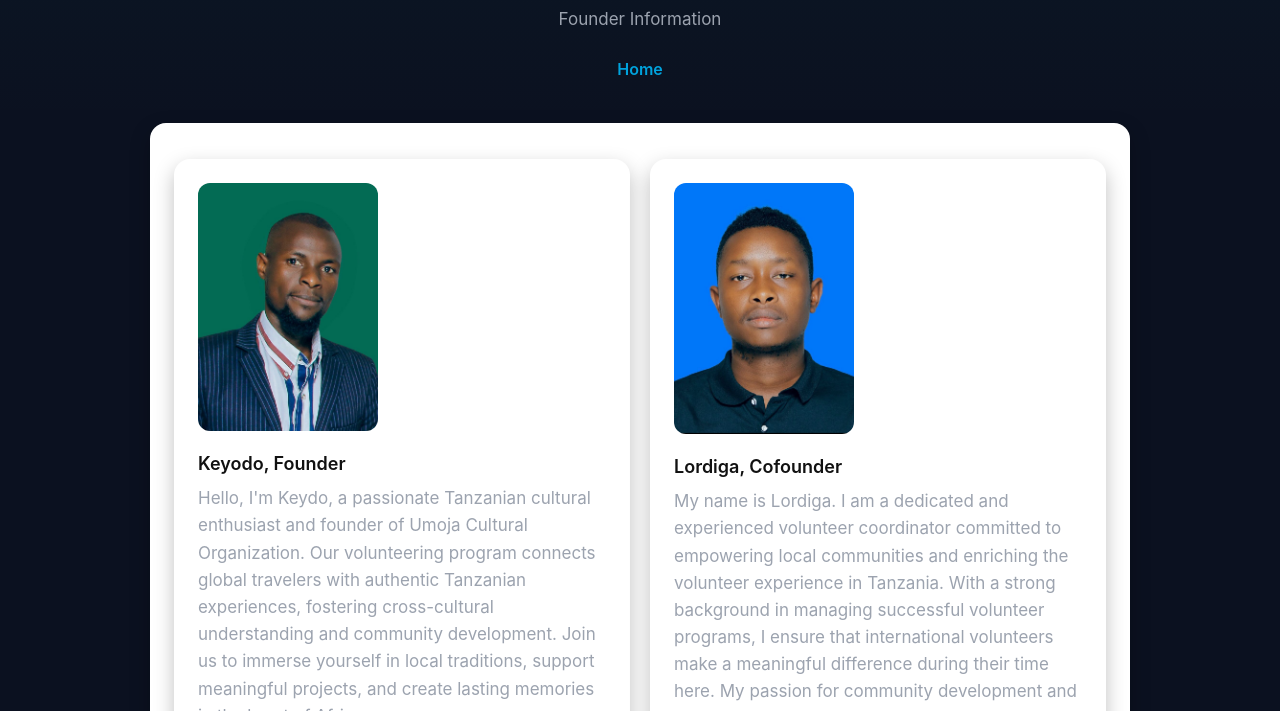
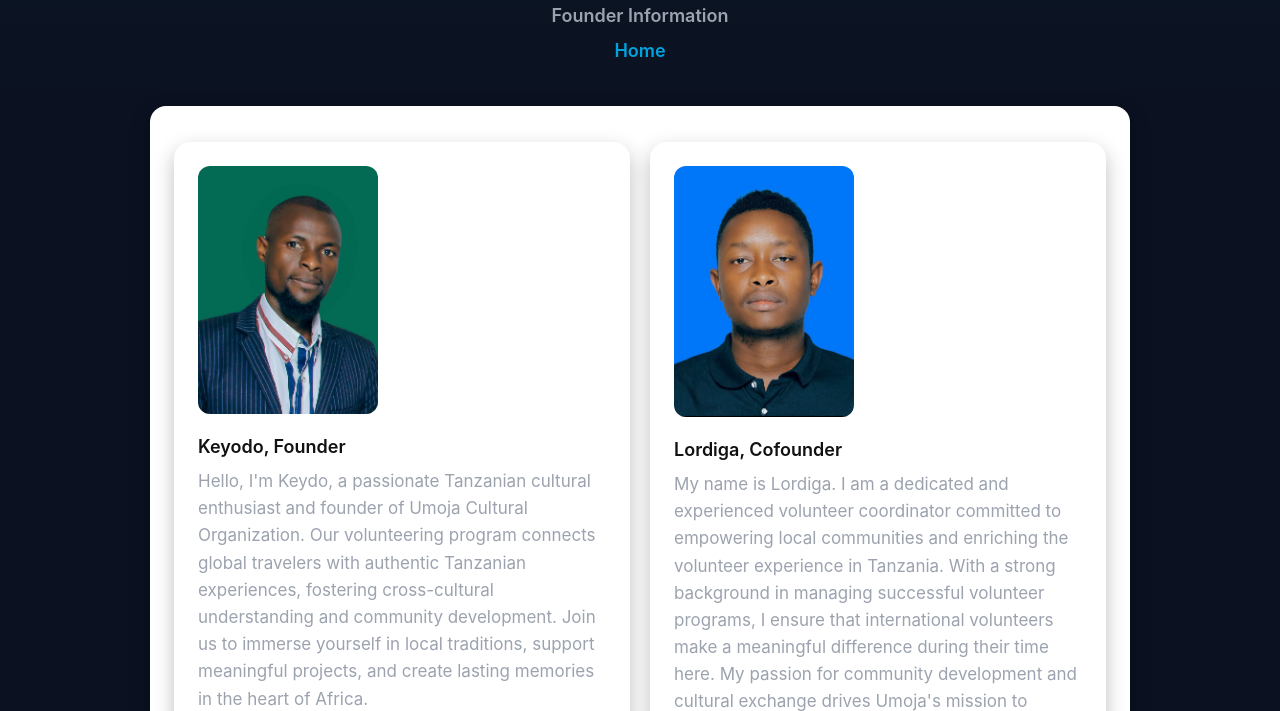
Before and after one commit to UmojaCulturalExperience/Tanzania, a plain HTML site: page founders.html in a window 1280 px wide. Shown: the part 389-1100 px from the top of the page. Drawn offline with Linux system fonts and the light colour scheme.

Commit message:
Update founders.html

```diff
--- a/founders.html
+++ b/founders.html
@@ -167,10 +167,12 @@
       <!-- Logo (user-provided file). The path will be transformed to a usable URL by the system -->
       <img class="logo" src="./UMOJA LOGO-1.png" alt="Umoja Cultural Experience logo" />
       <h1>Umoja Cultural Experience</h1>
-      <p class="lead">Founder Information</p>
+      <p class="lead" style="  margin: 12px 0 6px;
+    font-size: 18px;
+    font-weight: 600;">Founder Information</p>
     </div>
   <a href="index.html"
-     style="color:#00A3DD; font-weight:600; text-decoration:none;">
+     style="font-size:18px; color:#00A3DD; font-weight:600; text-decoration:none;">
      Home
   </a>
     </header>
@@ -188,6 +190,7 @@
           <img src="./131ca7af-09d5-43ba-a9d4-752b1fba5d71.jpeg" alt="Lordiga, Cofounder" />
           <h3>Lordiga, Cofounder</h3>
 <p class="lead" style="margin:0;color:var(--muted)">My name is Lordiga. I am a dedicated and experienced volunteer coordinator committed to empowering local communities and enriching the volunteer experience in Tanzania. With a strong background in managing successful volunteer programs, I ensure that international volunteers make a meaningful difference during their time here. My passion for community development and cultural exchange drives Umoja's mission to create lasting connections between volunteers and Tanzanian communities.</p>        </div>
+        </div>
       </div>
     </section>
   </main>
```
